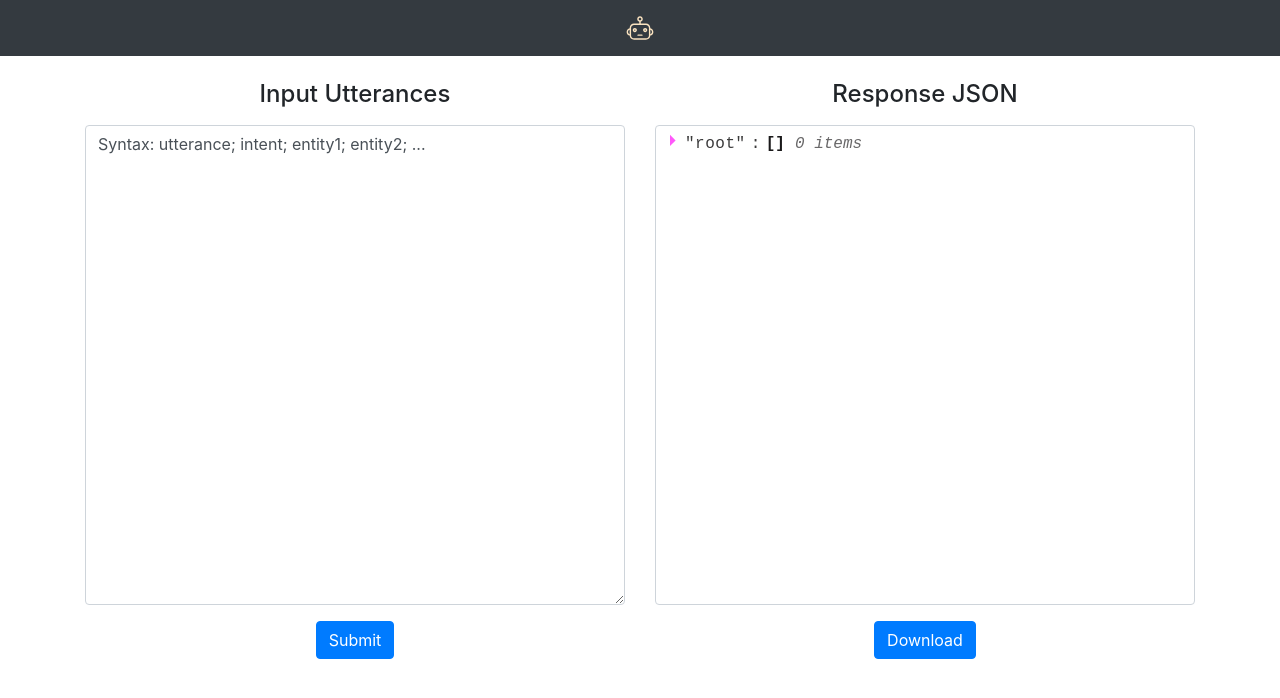
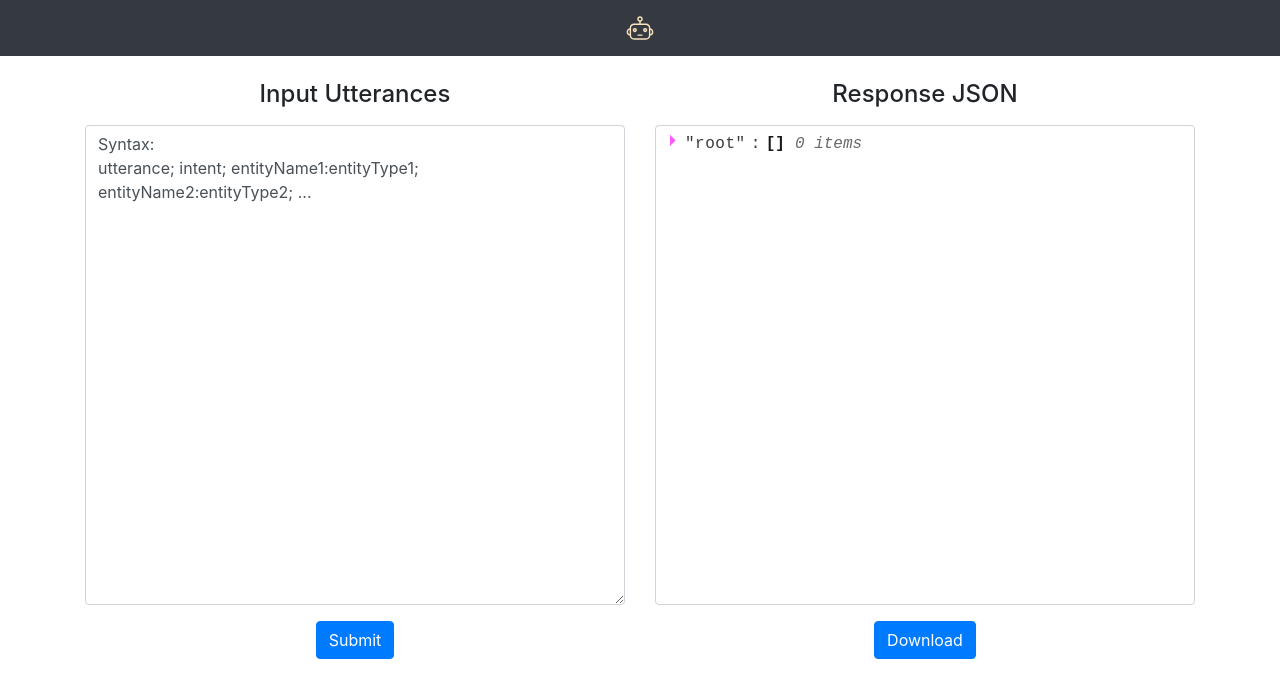
Before and after one commit to bksahu/luis-batch-tester, a React (Create React App) app: page / in a window 1280 px wide. Shown: the top 698 px of the page. Built offline with nearby package versions, Linux system fonts and the light colour scheme.

Commit message:
updated syntax in inputArea

```diff
--- a/src/App.js
+++ b/src/App.js
@@ -11,7 +11,7 @@ class App extends React.Component {
   constructor(props) {
     super(props);
     this.state = {
-      inputString: 'Syntax: utterance; intent; entity1; entity2; ... \n',
+      inputString: 'Syntax: \nutterance; intent; entityName1:entityType1; entityName2:entityType2; ... \n',
       jsonObjects: []
     };
 
```
